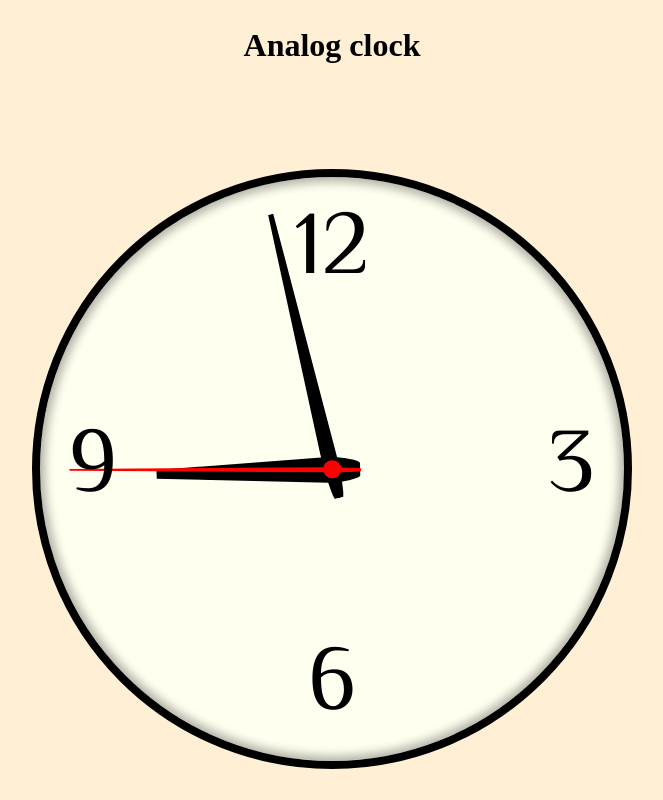
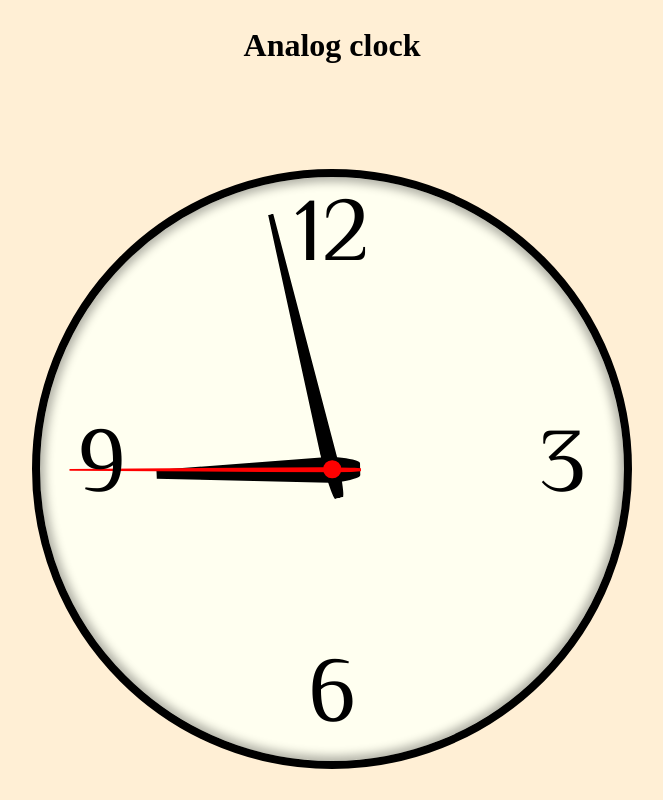
Before and after one commit to kakashi397/AnalogClock, a website built with Vite: page index.html in a window 1280 px wide. Shown: the whole page, without its empty margins (308-971 px from the left). Built offline with nearby package versions, Linux system fonts and the light colour scheme.

Commit message:
角度によって数字を配置することに成功　次は太短や細長の配置

```diff
--- a/index.html
+++ b/index.html
@@ -21,10 +21,10 @@
         <span id="min" class="clock__min"></span>
         <span id="sec" class="clock__sec"></span>
         <span class="clock__shaft"></span>
-        <span class="clock__12">12</span>
+        <!-- <span class="clock__12">12</span>
         <span class="clock__3">3</span>
         <span class="clock__6">6</span>
-        <span class="clock__9">9</span>
+        <span class="clock__9">9</span> -->
       </div>
     </div>
   </div>
--- a/src/main.js
+++ b/src/main.js
@@ -1,5 +1,9 @@
 import './styles/main.scss';
 
+
+/* -----
+針を動かすコード
+----- */
 const tickClock = () => {
   /* 現在の時分秒を取得 */
   const time = new Date();
@@ -12,8 +16,38 @@ const tickClock = () => {
   const minDeg = min * 6 + (sec / 60) * 6;
   const secDeg = sec * 6
 
+  /* 求めた角度をtransformプロパティの値にあててる */
   document.querySelector('#hour').style.transform = `translateX(-50%) rotate(${hourDeg}deg)`;
   document.querySelector('#min').style.transform = `translateX(-50%) rotate(${minDeg}deg)`;
   document.querySelector('#sec').style.transform = `translateX(-50%) rotate(${secDeg}deg)`;
 };
-setInterval(tickClock, 100);
+
+setInterval(tickClock, 100); // 0.1秒ごとに表示更新
+
+
+
+
+/* -----
+文字盤の数字と目盛りを生成するコード
+----- */
+const clock = document.querySelector('.clock'); //時計を取得
+const test = () => {
+  for (let i = 1; i <= 60; i++) {
+    const tick = document.createElement('span'); // spanを60個生成
+
+    if (i % 15 === 0) { // 15の倍数の時
+      tick.classList.add('clock__number');
+      tick.textContent = (i / 5) === 12 ? 12 : i / 5;
+    } else if (i % 5 === 0) { // 5の倍数の時
+      tick.classList.add('clock__major-tick');
+    } else { // 上記以外の時
+      tick.classList.add('clock__minor-tick');
+    }
+
+    const degree = i * 6;
+
+    tick.style.transform = `translate(-50%, -50%) rotate(${degree}deg) translateY(-230px) rotate(-${degree}deg)`;
+    clock.appendChild(tick);
+  }
+}
+test();
--- a/src/styles/main.scss
+++ b/src/styles/main.scss
@@ -91,10 +91,7 @@ h1 {
     transform: translate(-50%, -50%);
   }
 
-  &__12,
-  &__3,
-  &__6,
-  &__9 {
+  &__number {
     font-family: "El Messiri", sans-serif;
     font-optical-sizing: auto;
     font-weight: 400;
@@ -102,29 +99,32 @@ h1 {
     font-size: 90px;
     line-height: 1;
     position: absolute;
+    top: 50%;
+    left: 50%;
+    transform: translate(-50%, -50%);
   }
 
-  &__12 {
-    top: 5%;
-    left: 50%;
-    transform: translateX(-50%);
-  }
+  // &__12 {
+  //   top: 5%;
+  //   left: 50%;
+  //   transform: translateX(-50%);
+  // }
 
-  &__3 {
-    right: 5%;
-    top: 50%;
-    transform: translateY(-50%);
-  }
+  // &__3 {
+  //   right: 5%;
+  //   top: 50%;
+  //   transform: translateY(-50%);
+  // }
 
-  &__6 {
-    left: 50%;
-    bottom: 5%;
-    transform: translateX(-50%);
-  }
+  // &__6 {
+  //   left: 50%;
+  //   bottom: 5%;
+  //   transform: translateX(-50%);
+  // }
 
-  &__9 {
-    top: 50%;
-    left: 5%;
-    transform: translateY(-50%);
-  }
+  // &__9 {
+  //   top: 50%;
+  //   left: 5%;
+  //   transform: translateY(-50%);
+  // }
 }
```
